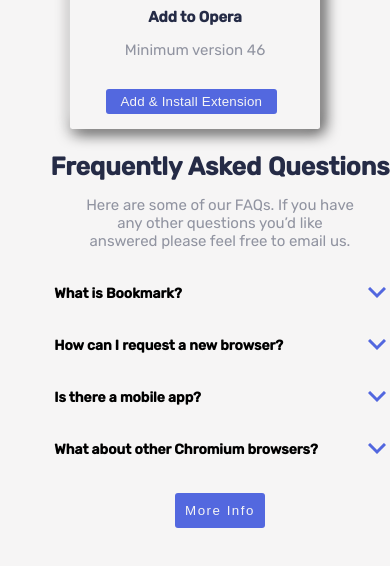
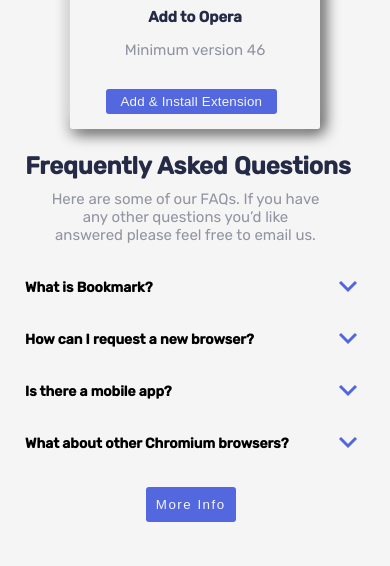
Before and after one commit to som-matrix/Frontend-Challenge-A-bookmark-Landing-page, a plain HTML site: page index.html in a window 390 px wide. Shown: the part 2643-3209 px from the top of the page. Drawn offline with Linux system fonts and the light colour scheme.

Commit message:
Final Version

```diff
--- a/style.css
+++ b/style.css
@@ -780,7 +780,7 @@
         transform: translate(-50%,-50%);
     }
 }
-@media screen and (max-width:375px){
+@media screen and (max-width:400px){
 
   .bookamark-intro h1{
       font-size:50%;
@@ -788,12 +788,21 @@
   .tab-2 .tab-right, .tab-3 .tab-right{
       margin-left:0rem;
   }
+  .faq-headings{
+    margin:0;
+  }
   .faq-headings h2{
       font-size:1.5rem;
-      margin-right:2.5rem;
+      margin-right:4rem;
+  }
+  .faq-headings p{
+    margin:0 1.5rem;
   }
   .faq-box{
       margin:0;
+  }
+  .tab-1 .tab-right{
+    margin:0;
   }
 }
 
```
